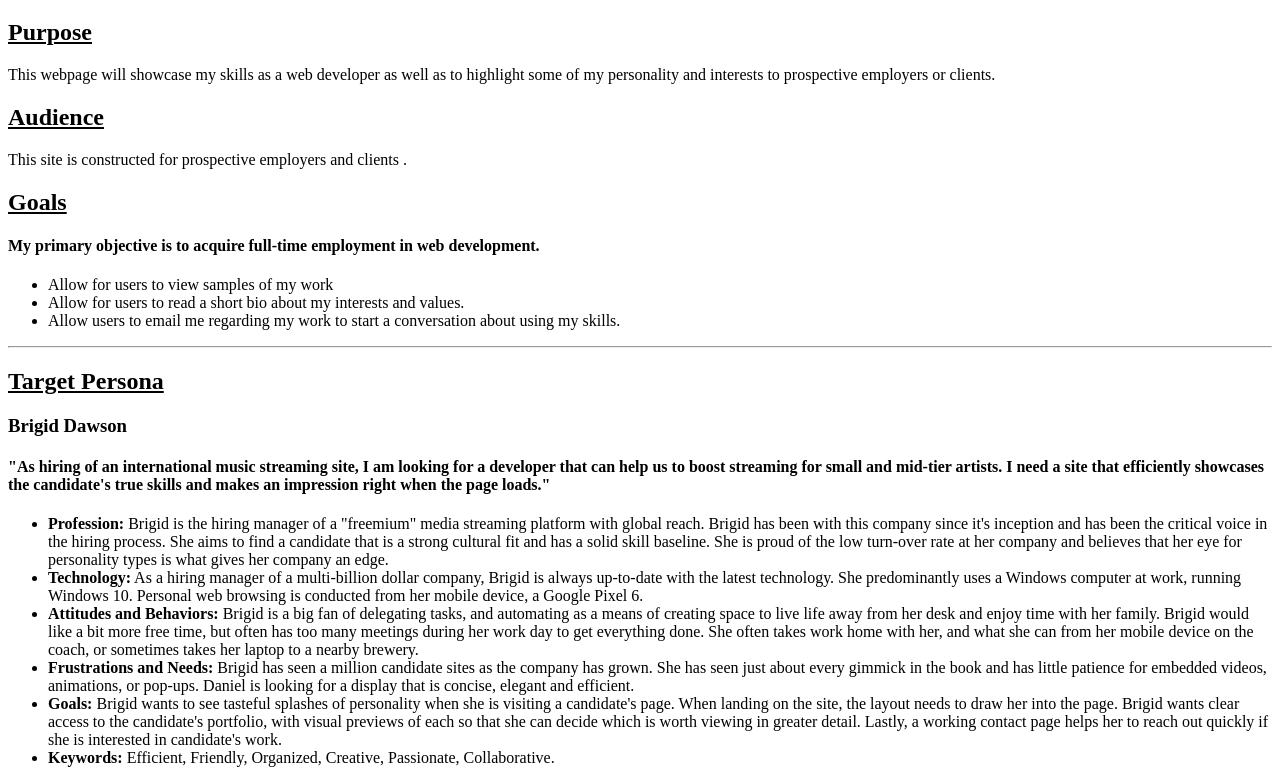
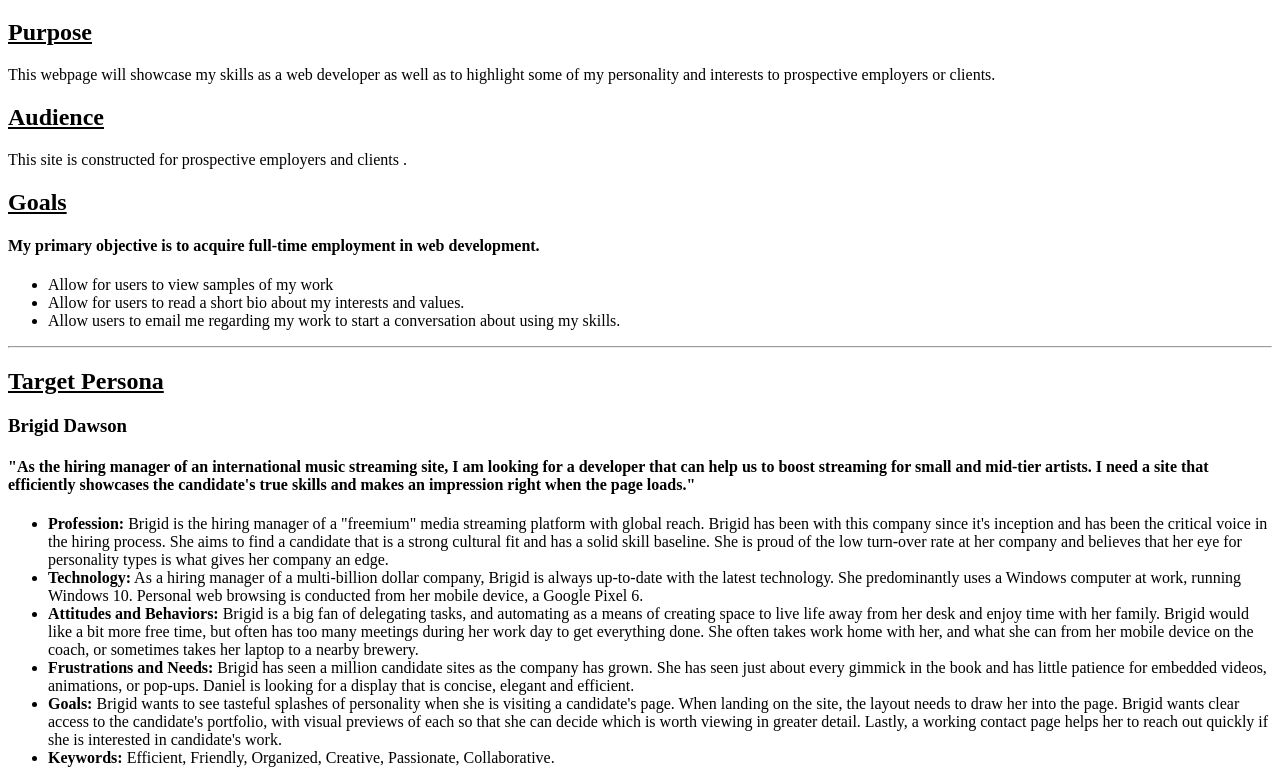
Before and after one commit to MCZbrozek/pwp-mzbrozek, a plain HTML site: page public_html/documentation/milestone-1.html in a window 1280 px wide. Shown: the part 61-844 px from the top of the page. Drawn offline with Linux system fonts and the light colour scheme.

```diff
--- a/public_html/documentation/milestone-1.html
+++ b/public_html/documentation/milestone-1.html
@@ -40,7 +40,7 @@
     <div class="personaDetails">
         <h2><u>Target Persona</u></h2>
         <h3>Brigid Dawson</h3>
-        <h4>"As hiring of an international music streaming site, I am looking for a developer that can help us to boost streaming for small and mid-tier artists. I need a site that efficiently showcases the candidate's true skills and makes an impression right when the page loads." </h4>
+        <h4>"As the hiring manager of an international music streaming site, I am looking for a developer that can help us to boost streaming for small and mid-tier artists. I need a site that efficiently showcases the candidate's true skills and makes an impression right when the page loads." </h4>
         <ul>
 
             <li><strong>Profession:</strong> Brigid is the hiring manager of a "freemium" media streaming platform with global reach. Brigid has been with this company since it's inception and has been the critical voice in the hiring process. She aims to find a candidate that is a strong cultural fit and has a solid skill baseline. She is proud of the low turn-over rate at her company and believes that her eye for personality types is what gives her company an edge. </li>
```
